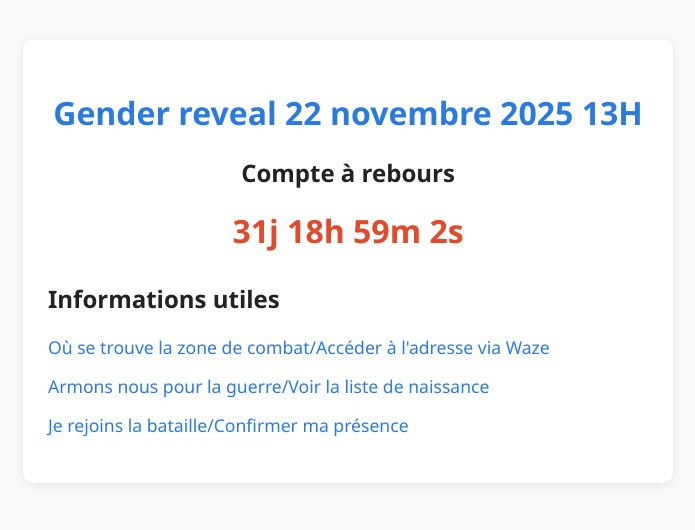
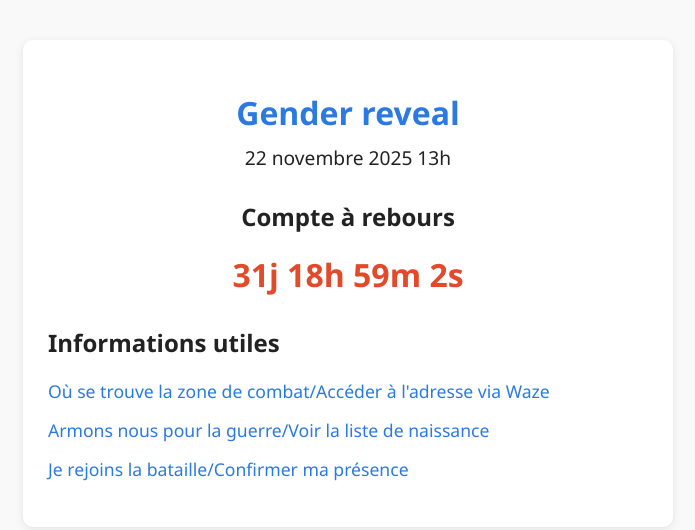
Before and after one commit to Buzzsty/GENDER-REVEAL, a plain HTML site: page index.html in a window 1280 px wide. Shown: the whole page, without its empty margins (292-987 px from the left). Drawn offline with Linux system fonts and the light colour scheme.

Commit message:
Refactor HTML structure and styling for clarity

```diff
--- a/index.html
+++ b/index.html
@@ -4,10 +4,23 @@
   <meta charset="UTF-8">
   <title>Gender reveal</title>
   <link rel="stylesheet" href="styles.css">
+  <style>
+    .date-centree {
+      text-align: center;
+      font-size: 1.2em;
+      margin-top: 0.5em;
+      margin-bottom: 1.5em;
+    }
+    h1 {
+      text-align: center;
+      margin-bottom: 0;
+    }
+  </style>
 </head>
 <body>
   <main>
-    <h1>  Gender reveal 22 novembre 2025 13H</h1>
+    <h1>Gender reveal</h1>
+    <div class="date-centree">22 novembre 2025 13h</div>
     <section class="countdown-section">
       <h2>Compte à rebours</h2>
       <div id="countdown"></div>
```
